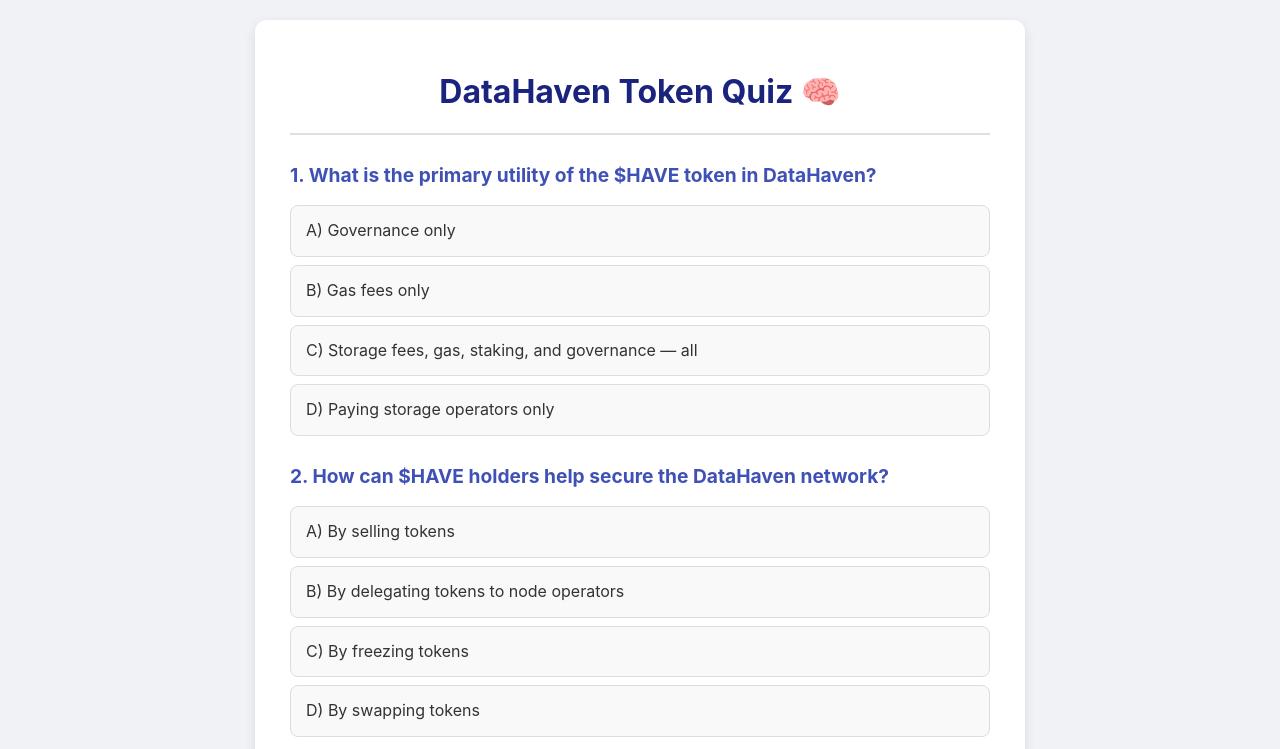
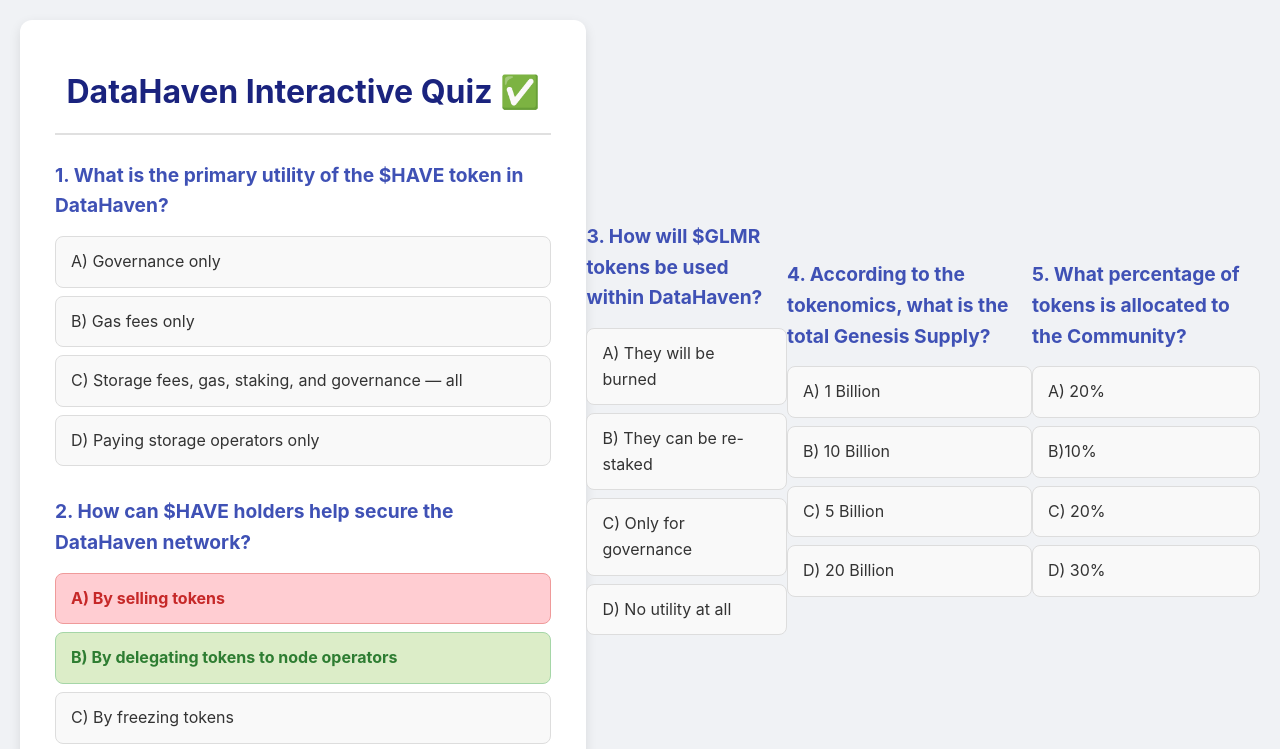
Before and after one commit to itzabhi26/DataHAven_Quiz, a plain HTML site: page index.html in a window 1280 px wide. Both pictures are taken after a click on the item "A) By selling tokens". Shown: the top 749 px of the page. Drawn offline with Linux system fonts and the light colour scheme.

Commit message:
Update index.html

```diff
--- a/index.html
+++ b/index.html
@@ -3,7 +3,7 @@
 <head>
     <meta charset="UTF-8">
     <meta name="viewport" content="width=device-width, initial-scale=1.0">
-    <title>DataHaven Quiz</title>
+    <title>Interactive Quiz</title>
     <style>
         /* Basic Styling for the page */
         body {
@@ -22,7 +22,8 @@
         .quiz-container {
             background-color: #ffffff;
             border-radius: 12px;
-            box-shadow: 0 4px 12px rgba(0, 0, 0, 0.1);
+            box-shadow: 0 4px
+            12px rgba(0, 0, 0, 0.1);
             width: 100%;
             max-width: 700px;
             padding: 25px 35px;
@@ -37,7 +38,7 @@
         }
         /* Individual question block */
         .question-block {
-            margin-bottom: 25px;
+            margin-bottom: 30px;
         }
         /* Question text */
         .question-block h2 {
@@ -58,43 +59,43 @@
             padding: 12px 15px;
             margin-bottom: 8px;
             cursor: pointer;
-            transition: background-color 0.3s, border-color 0.3s;
+            transition: all 0.3s ease;
         }
         .options li:hover {
             background-color: #e3f2fd;
             border-color: #90caf9;
         }
-        /* Style for the correct answer when revealed */
+
+        /* --- NEW STYLES FOR INTERACTIVITY --- */
+
+        /* Style for the CORRECT answer selection */
         .correct {
             background-color: #dcedc8 !important; /* Light green */
             color: #2e7d32; /* Dark green text */
             border-color: #a5d6a7 !important;
             font-weight: bold;
         }
-        /* Button styling */
-        .button-container {
-            text-align: center;
-            margin-top: 30px;
+
+        /* Style for the INCORRECT answer selection */
+        .incorrect {
+            background-color: #ffcdd2 !important; /* Light red */
+            color: #c62828; /* Dark red text */
+            border-color: #ef9a9a !important;
+            font-weight: bold;
         }
-        #reveal-button {
-            background-color: #3f51b5;
-            color: white;
-            border: none;
-            padding: 12px 25px;
-            font-size: 1em;
-            border-radius: 8px;
-            cursor: pointer;
-            transition: background-color 0.3s;
-        }
-        #reveal-button:hover {
-            background-color: #303f9f;
+
+        /* Disables hover effects after an answer is chosen */
+        .answered .options li:hover {
+             cursor: default;
+             background-color: #f9f9f9;
+             border-color: #ddd;
         }
     </style>
 </head>
 <body>
 
     <div class="quiz-container">
-        <h1>DataHaven Token Quiz 🧠</h1>
+        <h1>DataHaven Interactive Quiz ✅</h1>
 
         <div class="question-block">
             <h2>1. What is the primary utility of the $HAVE token in DataHaven?</h2>
@@ -115,9 +116,10 @@
                 <li>D) By swapping tokens</li>
             </ul>
         </div>
+    </div>
 
-        <div class="question-block">
-            <h2>3. How will $GLMR tokens be used within DataHaven?</h2>
+    <div class="question-block">
+            <h2>3. How will $GLMR tokens be used within DataHaven? </h2>
             <ul class="options">
                 <li>A) They will be burned</li>
                 <li data-correct="true">B) They can be re-staked</li>
@@ -125,16 +127,65 @@
                 <li>D) No utility at all</li>
             </ul>
         </div>
+    </div>
 
-        <div class="question-block">
-            <h2>4. According to the tokenomics, what is the total Genesis Supply?</h2>
+    <div class="question-block">
+            <h2>4. According to the tokenomics, what is the total Genesis Supply? </h2>
             <ul class="options">
                 <li>A) 1 Billion</li>
-                <li>B) 5 Billion</li>
-                <li data-correct="true">C) 10 Billion</li>
+                <li data-correct="true">B) 10 Billion</li>
+                <li>C) 5 Billion</li>
                 <li>D) 20 Billion</li>
             </ul>
         </div>
+    </div>
 
-        <div class="question-block">
-            <h2>5. What
+    <div class="question-block">
+            <h2>5. What percentage of tokens is allocated to the Community? </h2>
+            <ul class="options">
+                <li>A) 20%</li>
+                <li>B)10%</li>
+                <li  data-correct="true">C) 20%</li>
+                <li>D) 30%</li>
+            </ul>
+        </div>
+    </div>
+
+
+
+    <script>
+        document.addEventListener('DOMContentLoaded', () => {
+            const allOptions = document.querySelectorAll('.options li');
+
+            allOptions.forEach(option => {
+                option.addEventListener('click', () => {
+                    const questionBlock = option.closest('.question-block');
+
+                    // Prevents re-answering the same question
+                    if (questionBlock.classList.contains('answered')) {
+                        return;
+                    }
+
+                    // Mark the question as answered
+                    questionBlock.classList.add('answered');
+
+                    const isCorrect = option.getAttribute('data-correct') === 'true';
+
+                    if (isCorrect) {
+                        // If correct, turn it green
+                        option.classList.add('correct');
+                    } else {
+                        // If incorrect, turn it red
+                        option.classList.add('incorrect');
+
+                        // And show the correct answer in green
+                        const correctAnswer = questionBlock.querySelector('li[data-correct="true"]');
+                        correctAnswer.classList.add('correct');
+                    }
+                });
+            });
+        });
+    </script>
+
+</body>
+</html>
```
